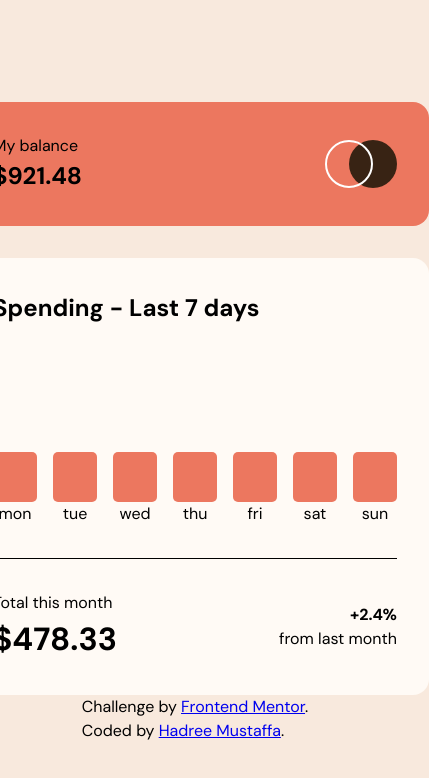
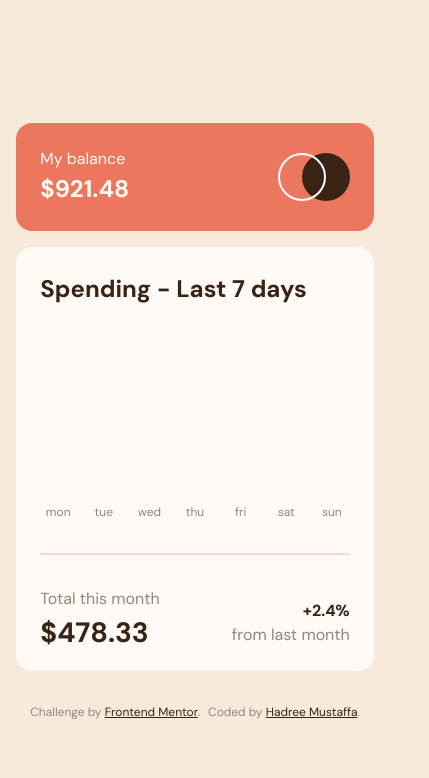
Before and after one commit to hadreemustaffa/expenses-chart-component, a plain HTML site: page index.html in a window 390 px wide. Shown: the whole page, 429 px wide, since content can reach past the window. Drawn offline with Linux system fonts and the light colour scheme.

Commit message:
style: complete mobile and desktop design

```diff
--- a/style.css
+++ b/style.css
@@ -39,9 +39,10 @@ h6 {
 :root {
   --ff-primary: 'DM Sans', sans-serif;
 
-  --fs-xl: 2.75rem;
-  --fs-lg: 2rem;
+  --fs-xl: 1.75rem;
+  --fs-lg: 1.5rem;
   --fs-md: 1rem;
+  --fs-sm: 0.75rem;
 
   --fw-bold: 700;
   --fw-regular: 400;
@@ -51,8 +52,26 @@ h6 {
 
   --clr-neutral-lightest: hsl(33, 100%, 98%);
   --clr-neutral-light: hsl(27, 66%, 92%);
-  --clr-neutral-darkest: hsl(28, 10%, 53%);
-  --clr-neutral-dark: hsl(25, 47%, 15%);
+  --clr-neutral-darkest: hsl(25, 47%, 15%);
+  --clr-neutral-dark: hsl(28, 10%, 53%);
+}
+
+h1 {
+  font-size: var(--fs-xl);
+  line-height: 1;
+}
+h2 {
+  font-size: var(--fs-lg);
+}
+
+h1,
+h2:not(.balance__text h2),
+.total__difference-percent {
+  color: var(--clr-neutral-darkest);
+}
+
+.chart__bar-day {
+  font-size: var(--fs-sm);
 }
 
 body {
@@ -60,6 +79,7 @@ body {
   font-size: var(--fs-md);
   font-weight: var(--fw-regular);
   background-color: var(--clr-neutral-light);
+  color: var(--clr-neutral-dark);
   display: flex;
   flex-direction: column;
   justify-content: center;
@@ -69,7 +89,8 @@ body {
 main {
   display: flex;
   flex-direction: column;
-  gap: 2rem;
+  gap: 1rem;
+  margin: 1rem;
 }
 
 .balance {
@@ -78,7 +99,8 @@ main {
   justify-content: space-between;
   align-items: center;
   background-color: var(--clr-primary-softred);
-  padding: 2rem;
+  color: var(--clr-neutral-lightest);
+  padding: 1.5rem;
   border-radius: 1rem;
 }
 
@@ -86,17 +108,23 @@ main {
   display: flex;
   flex-direction: column;
   background-color: var(--clr-neutral-lightest);
-  padding: 2rem;
+  padding: 1.5rem;
   border-radius: 1rem;
+}
+
+.info__chart {
+  display: flex;
+  flex-direction: column;
+  gap: 4rem;
 }
 
 .info__chart-bar {
   display: flex;
   flex-direction: row;
   justify-content: space-between;
-  gap: 1rem;
+  gap: 0.6rem;
   padding-bottom: 2rem;
-  border-bottom: 1px solid black;
+  border-bottom: 2px solid hsla(10, 79%, 65%, 0.25);
 }
 
 .info__chart-bar .chart__bar-container {
@@ -104,14 +132,13 @@ main {
   flex-direction: column;
   justify-content: end;
   align-items: center;
-  width: 44px;
-  height: 200px;
+  width: 36px;
+  height: 150px;
 }
 
-.info__chart-bar .chart__bar-block {
+.chart__bar-block {
   position: relative;
   width: 100%;
-  height: 50px;
   border-radius: 5px;
   background-color: var(--clr-primary-softred);
 }
@@ -123,10 +150,20 @@ main {
   translate: -50% 0;
   padding: 0.5rem;
   border-radius: 5px;
-  background-color: var(--clr-neutral-dark);
+  background-color: var(--clr-neutral-darkest);
   color: var(--clr-neutral-lightest);
   opacity: 0;
   transition: opacity 0.25s ease;
+  z-index: 10;
+  box-shadow: 0 0 10px 0px var(--clr-neutral-dark);
+}
+
+.chart__bar-block:hover {
+  cursor: pointer;
+  background-color: hsl(10, 79%, 75%);
+}
+.chart__bar-block:hover .chart__bar-total {
+  opacity: 1;
 }
 
 .total {
@@ -136,9 +173,63 @@ main {
   justify-content: space-between;
   align-items: center;
 }
+.total__container {
+  display: flex;
+  flex-direction: column;
+  gap: 0.5rem;
+}
 .total__difference {
   text-align: right;
+  align-self: flex-end;
 }
 .total__difference-percent {
+  color: var(--clr-neutral-darkest);
   font-weight: var(--fw-bold);
 }
+
+.attribution {
+  display: flex;
+  flex-direction: row;
+  justify-content: center;
+  gap: 0.5rem;
+  margin: 1rem;
+  flex-wrap: wrap;
+  font-size: var(--fs-sm);
+}
+.attribution a {
+  color: var(--clr-neutral-darkest);
+}
+.attribution a:hover {
+  color: var(--clr-primary-softred);
+}
+
+@media (min-width: 36rem) {
+  :root {
+    --fs-xl: 2.75rem;
+    --fs-lg: 1.85rem;
+    --fs-sm: 1rem;
+  }
+
+  .balance {
+    padding: 1.5rem 2rem;
+  }
+  .info {
+    padding: 2rem 2.5rem 3rem;
+  }
+
+  .info__chart-bar {
+    gap: 1rem;
+  }
+
+  .info__chart-bar .chart__bar-container {
+    width: 50px;
+  }
+}
+
+/* utility classes */
+.max {
+  background-color: var(--clr-primary-cyan);
+}
+.max:hover {
+  background-color: hsl(187, 49%, 80%);
+}
```
